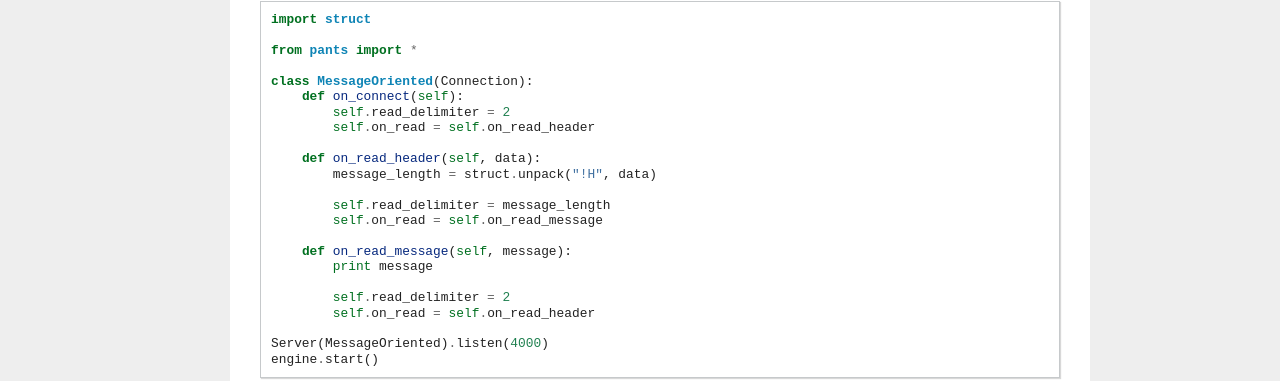
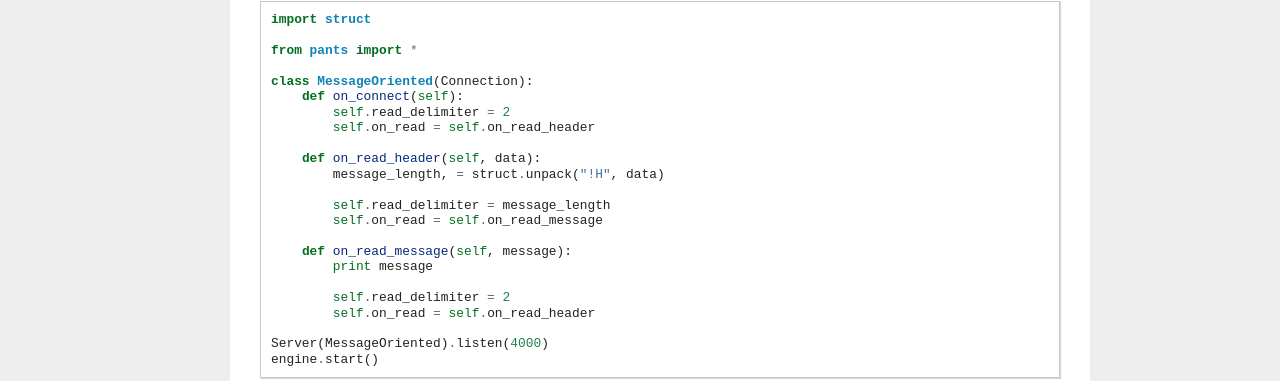
Before and after one commit to ecdavis/pants, a Sphinx documentation site: the page built from docs/examples/basic_examples.rst, in a window 1280 px wide. Shown: the part 545-926 px from the top of the page. Built offline with Sphinx 7.4.7, drawn with Linux system fonts in a browser that asks for light colours.

```diff
--- a/docs/examples/basic_examples.rst
+++ b/docs/examples/basic_examples.rst
@@ -37,7 +37,7 @@ A simple server that understands a basic, variable-length message protocol::
             self.on_read = self.on_read_header
 
         def on_read_header(self, data):
-            message_length = struct.unpack("!H", data)
+            message_length, = struct.unpack("!H", data)
 
             self.read_delimiter = message_length
             self.on_read = self.on_read_message
```
